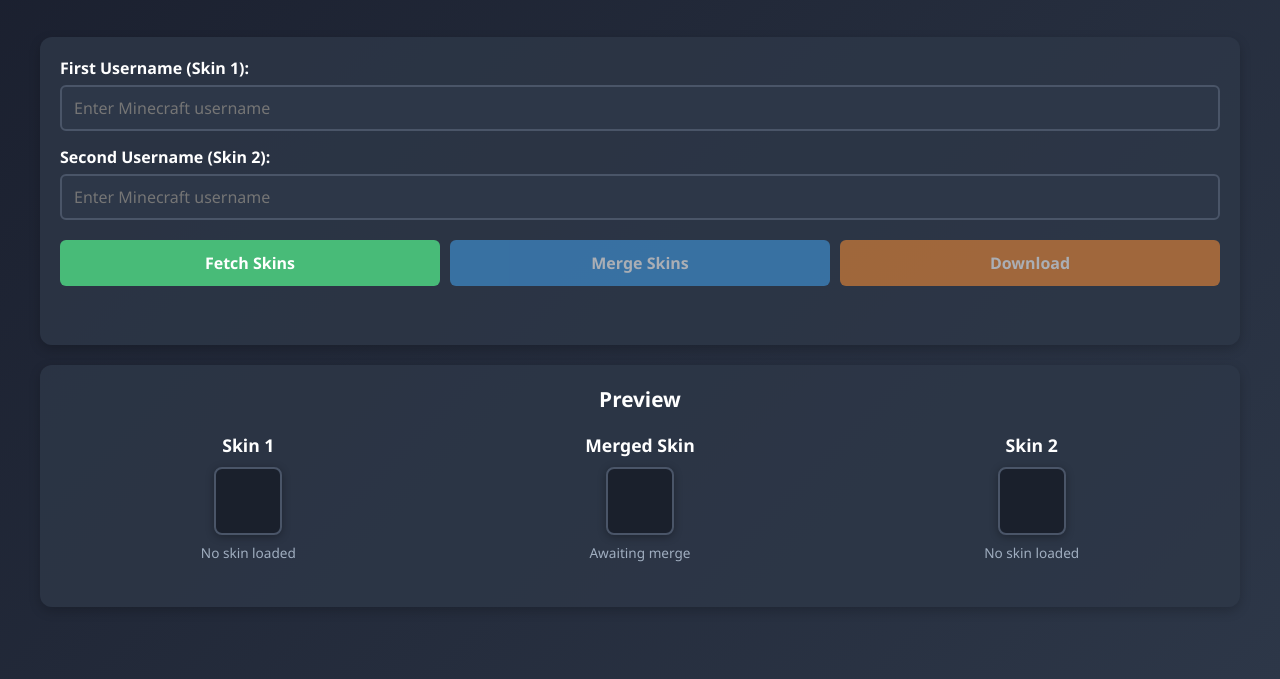
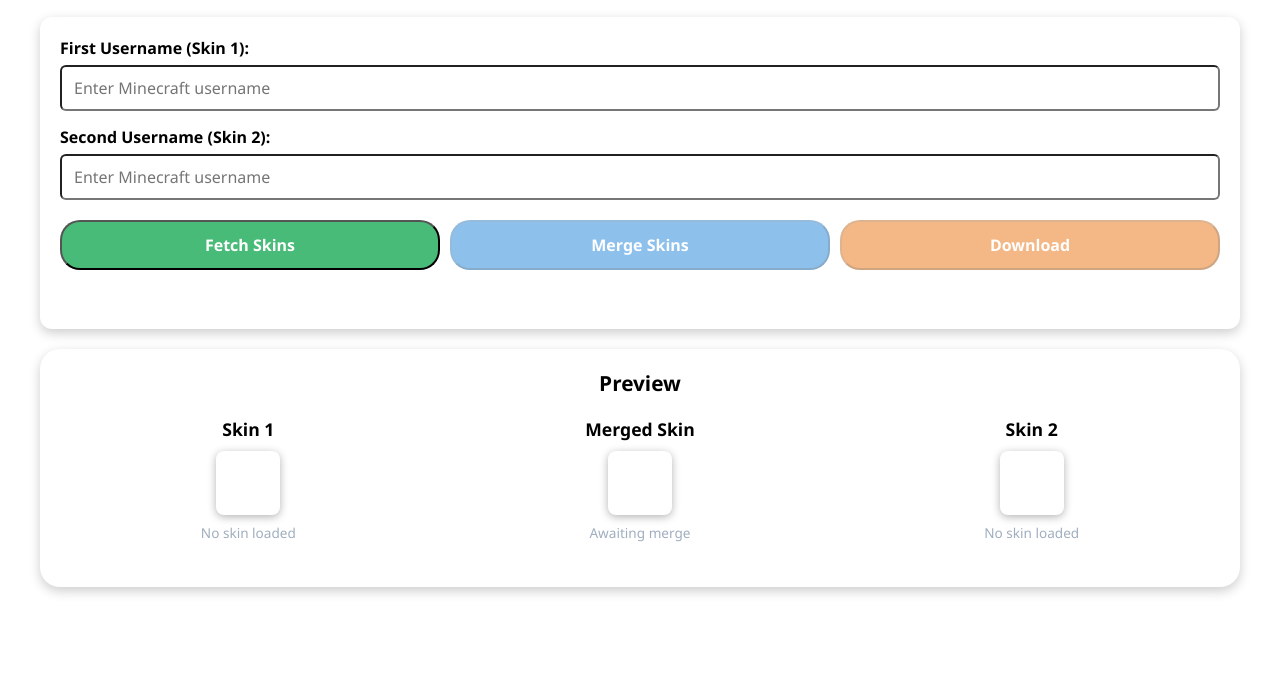
Before and after one commit to Queizen30/skin-merger-mc, a plain HTML site: page index.html in a window 1280 px wide. Shown: the part 121-800 px from the top of the page. Drawn offline with Linux system fonts and the light colour scheme.

Commit message:
Refactor styles in index.html for cleaner design
Removed background and color styles for body, input, and preview sections. Updated border radius for buttons and preview sections.

```diff
--- a/index.html
+++ b/index.html
@@ -10,13 +10,6 @@
             padding: 0;
             box-sizing: border-box;
             font-family: 'Segoe UI', Tahoma, Geneva, Verdana, sans-serif;
-        }
-
-        body {
-            background: linear-gradient(135deg, #1a1f2e 0%, #2d3748 100%);
-            color: #e2e8f0;
-            min-height: 100vh;
-            padding: 20px;
         }
 
         .container {
@@ -37,7 +30,6 @@
         }
 
         .input-section {
-            background: rgba(45, 55, 72, 0.8);
             border-radius: 12px;
             padding: 20px;
             margin-bottom: 20px;
@@ -52,16 +44,12 @@
             display: block;
             margin-bottom: 6px;
             font-weight: 600;
-            color: #ffffff;
         }
 
         input[type="text"] {
             width: 100%;
             padding: 10px 12px;
-            border: 2px solid #4a5568;
             border-radius: 6px;
-            background: #2d3748;
-            color: #e2e8f0;
             font-size: 1rem;
         }
 
@@ -76,12 +64,9 @@
             flex: 1;
             min-width: 110px;
             padding: 12px;
-            border: none;
-            border-radius: 6px;
+            border-radius: 20px;
             font-size: 1rem;
             font-weight: 600;
-            cursor: pointer;
-            transition: all 0.2s ease;
         }
 
         #fetchButton {
@@ -118,8 +103,7 @@
         }
 
         .preview-section {
-            background: rgba(45, 55, 72, 0.8);
-            border-radius: 12px;
+            border-radius: 20px;
             padding: 20px;
             box-shadow: 0 4px 12px rgba(0, 0, 0, 0.2);
         }
@@ -128,7 +112,6 @@
             text-align: center;
             margin-bottom: 20px;
             font-size: 1.3rem;
-            color: #ffffff;
         }
 
         .skin-previews {
@@ -145,16 +128,13 @@
         .skin-preview h3 {
             margin-bottom: 10px;
             font-size: 1.1rem;
-            color: #ffffff;
         }
 
         .skin-canvas {
-            background: #1a202c;
             border-radius: 8px;
             margin: 0 auto 8px;
             display: block;
             box-shadow: 0 2px 8px rgba(0, 0, 0, 0.3);
-            border: 2px solid #4a5568;
         }
 
         .skin-status {
```
